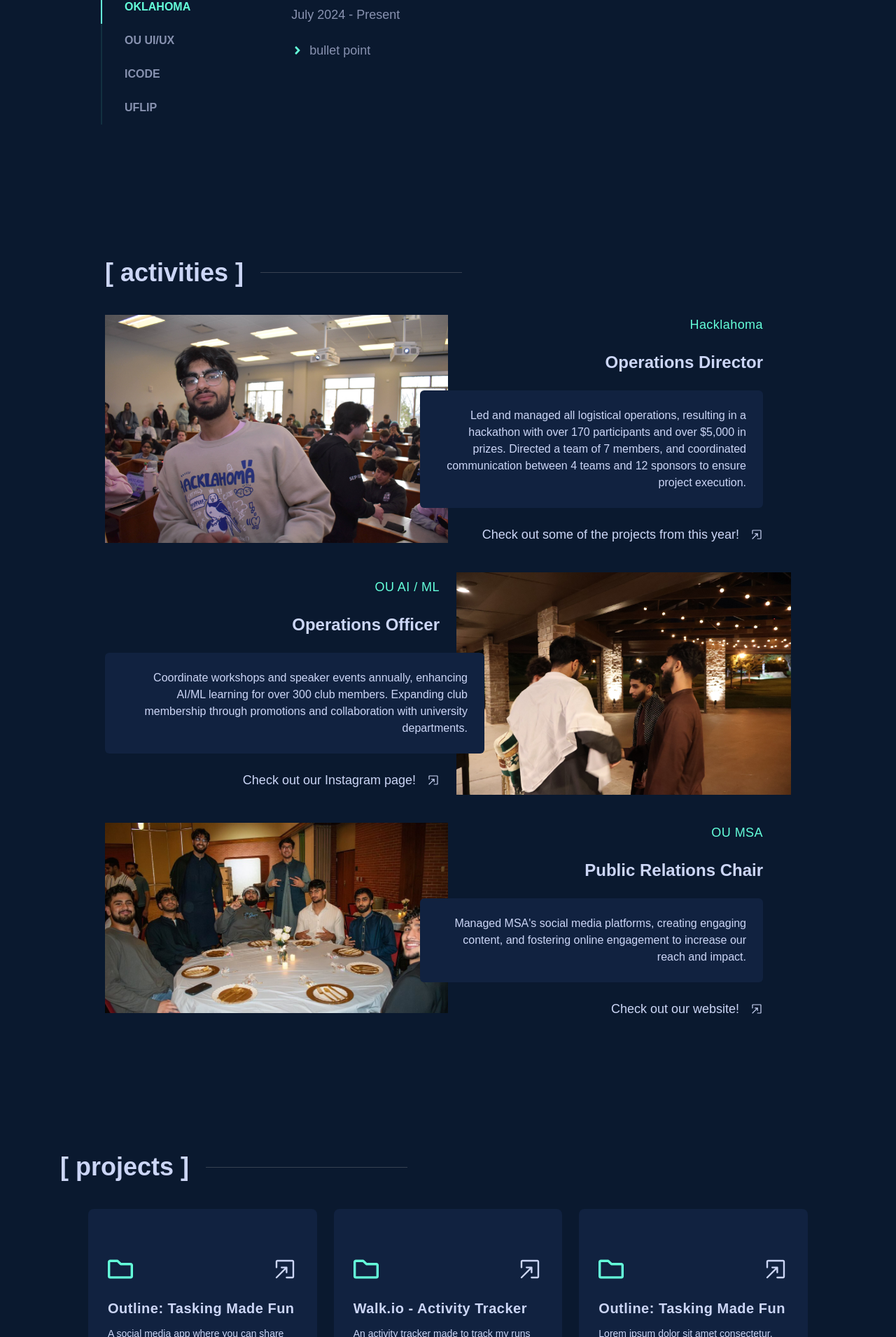
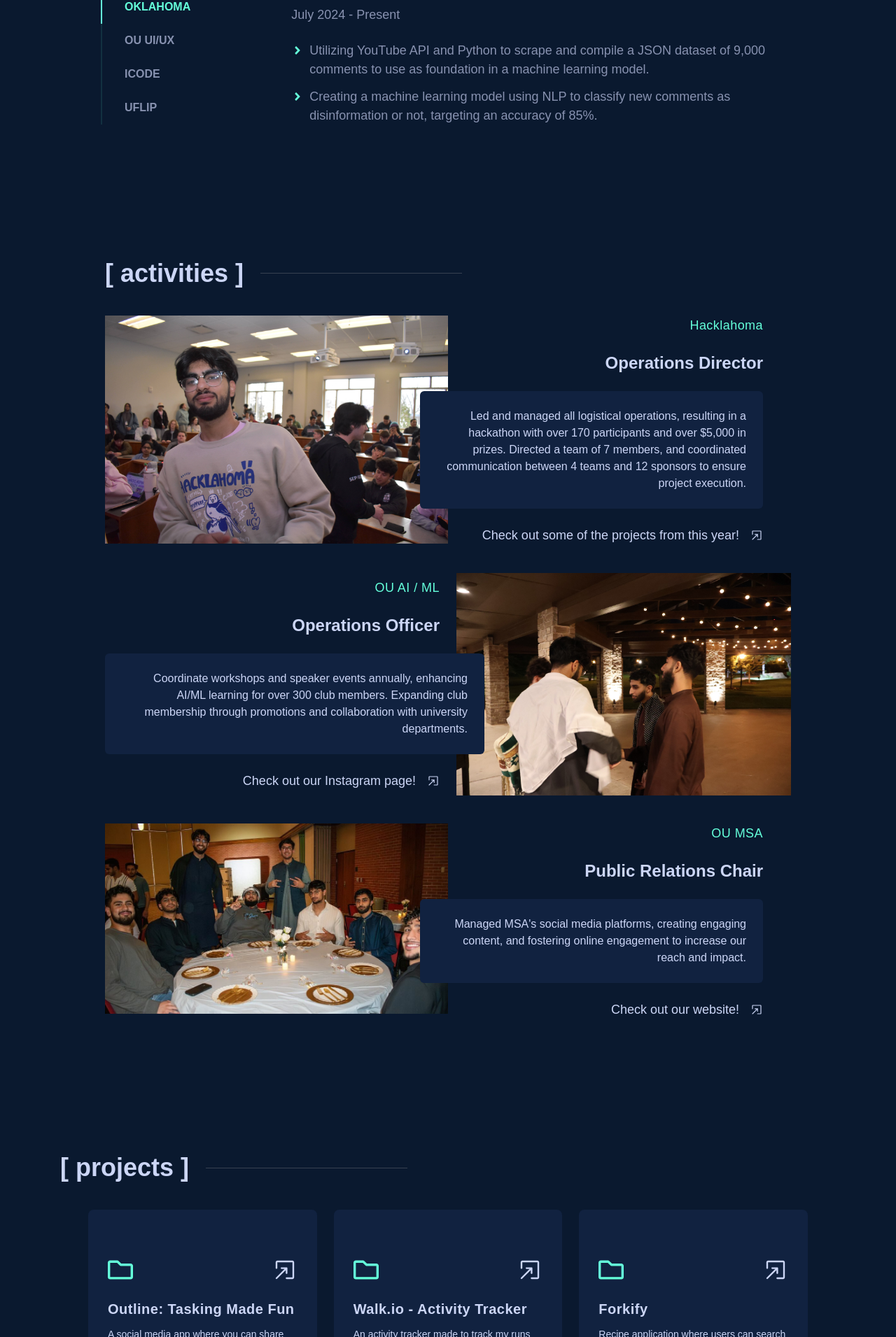
Before and after one commit to Rajie04/portfolier, a Next.js app: page / in a window 1280 px wide. Shown: the part 1809-3720 px from the top of the page at 70% size. Built offline with nearby package versions, Linux system fonts and the light colour scheme; a web font is replaced by a local one.

Commit message:
touch ups

```diff
--- a/components/Activities.tsx
+++ b/components/Activities.tsx
@@ -11,7 +11,7 @@ const Activities = () => {
         {/* Hacklahoma */}
         <div className='w-full flex flex-col items-center justify-center gap-28 mt-10'>
             <div className='flex flex-col xl:flex-row gap-6'>
-                <a href="https://hacklahoma.org/" className='w-full xl:w-1/2 h-auto relative group'>
+                <a href="https://hacklahoma.org/" className='w-full xl:w-1/2 h-auto relative group' target='_blank'>
                     <div>
                         <Image
                         // xl:max-w-full max-w-[70%]
@@ -42,7 +42,7 @@ const Activities = () => {
         {/* OU AI/ML */}
         <div className='w-full flex flex-col items-center justify-center gap-28 mt-10'>
             <div className='flex flex-col xl:flex-row-reverse gap-6'>
-                <a href="https://www.instagram.com/ou.artificial/" className='w-full xl:w-1/2 h-auto relative group'>
+                <a href="https://www.instagram.com/ou.artificial/" className='w-full xl:w-1/2 h-auto relative group' target='_blank'>
                     <div className='flex justify-end'>
                         <Image
                             className='w-full h-full object-contain'
@@ -71,7 +71,7 @@ const Activities = () => {
         {/* OU MSA */}
         <div className='w-full flex flex-col items-center justify-center gap-28 mt-10'>
             <div className='flex flex-col xl:flex-row gap-6'>
-                <a href="https://muslimsofou.wixsite.com/oumsa" className='w-full xl:w-1/2 h-auto relative group'>
+                <a href="https://muslimsofou.wixsite.com/oumsa" className='w-full xl:w-1/2 h-auto relative group' target='_blank'>
                     <div>
                         <Image
                             className='w-full h-full object-contain'
--- a/components/ProjectCard.tsx
+++ b/components/ProjectCard.tsx
@@ -14,7 +14,7 @@ const ProjectCard = ({title, desc, listItem, link}: Props) => {
     <div className='w-full h-80 rounded-lg bg-[#112240] p-7 flex flex-col justify-center gap-6 hover:-translate-y-2 transition-transform duration-300 group'>
         <div className='flex justify-between items-center'>
            <FaRegFolder className='text-4xl text-textGreen'/>
-           <a href={link}>
+           <a href={link} target='_blank'>
             <RxOpenInNewWindow className='text-4xl hover:text-textGreen'/>
            </a>
         </div>
--- a/components/Projects.tsx
+++ b/components/Projects.tsx
@@ -11,7 +11,7 @@ const Projects = () => {
                 title="Outline: Tasking Made Fun"
                 desc="A social media app where you can share your to-do list for the day with your friends."
                 listItem={["React Native", "Firestore", "PostgreSQL"]}
-                link="github.com/Rajie04"
+                link="https://github.com/ameerghazal/Outline-Application"
             />
             <ProjectCard
                 title="Walk.io - Activity Tracker"
@@ -20,10 +20,10 @@ const Projects = () => {
                 link="github.com/Rajie04"
             />
             <ProjectCard
-                title="Outline: Tasking Made Fun"
-                desc="Lorem ipsum dolor sit amet consectetur, adipisicing elit. Atque, quaerat."
-                listItem={["React Native", "Firestore", "PostgreSQL"]}
-                link="github.com/Rajie04"
+                title="Forkify"
+                desc="Recipe application where users can search existing recipes and upload new ones."
+                listItem={["JavaScript", "SASS", "HTML"]}
+                link="https://forkify-ahmed-raja.netlify.app/"
             />
         </div>
     </section>
--- a/components/works/Research.tsx
+++ b/components/works/Research.tsx
@@ -20,7 +20,13 @@ const Research = () => {
                 <span className='text-textGreen mt-1'>
                     <FaAngleRight />
                 </span>
-                bullet point
+                Utilizing YouTube API and Python to scrape and compile a JSON dataset of 9,000 comments to use as foundation in a machine learning model.
+            </li>
+            <li className='text-jobDuration flex gap-2 text-textDark'>
+                <span className='text-textGreen mt-1'>
+                    <FaAngleRight />
+                </span>
+                Creating a machine learning model using NLP to classify new comments as disinformation or not, targeting an accuracy of 85%.
             </li>
         </ul>
     </motion.div>
```
